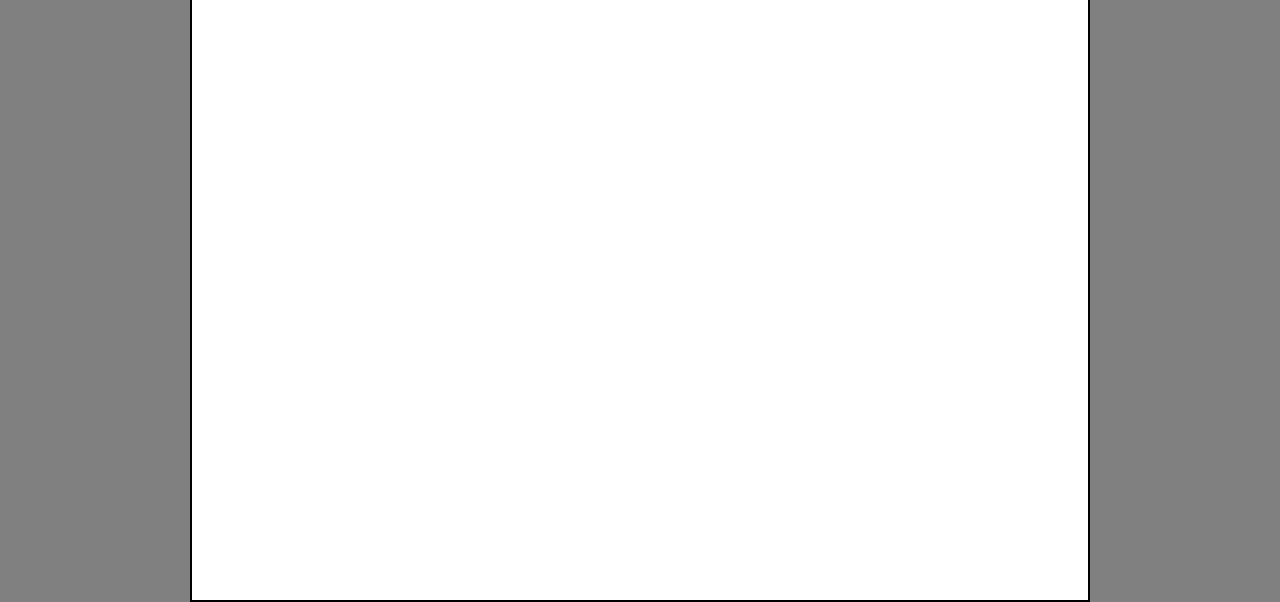
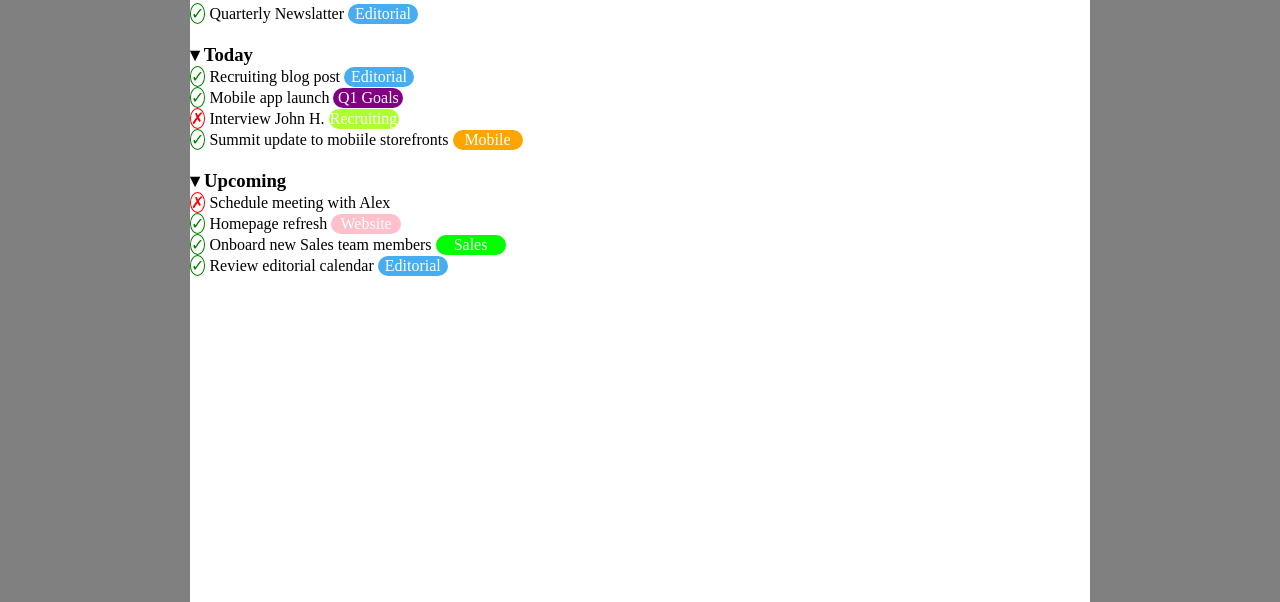
Before and after one commit to Zarzuket/html-css-toboolist, a plain HTML site: page index.html in a window 1280 px wide. Shown: the part 238-840 px from the top of the page. Drawn offline with Linux system fonts and the light colour scheme.

Commit message:
add lists + check-x mark

```diff
--- a/css/style.css
+++ b/css/style.css
@@ -20,7 +20,6 @@ body{
   height: 700px;
   margin: auto;
   margin-top: 40px;
-  border: 2px solid black;
   background-color: white;
 }
 
@@ -50,3 +49,60 @@ border: none;
     border-width: thin;
     color:grey;
 }
+
+.title_list{
+    margin-top: 40px;
+}
+
+.lists{
+    list-style: none;
+    margin-bottom: 20px;
+}
+
+.clicking_list{
+    display: inline-block;
+    width: 70px;
+    height: 20px;
+    border-radius: 10px;
+    text-align: center;
+    line-height: 20px;
+    color: white;
+    }
+
+._lightblue{
+    background-color: rgb(71, 173, 241);
+}
+
+._purple{
+    background-color: purple;
+}
+
+._orange{
+    background-color: orange;
+}
+
+._green{
+    background-color: greenyellow;
+}
+
+._pink{
+    background-color: pink;
+}
+
+._lime{
+    background-color: lime;
+}
+
+.check_mark{
+    border: 1px solid green;
+    display: inline-block;
+    border-radius: 50%;
+    color: green;
+}
+
+.x_mark{
+    border: 1px solid red;
+    display: inline-block;
+    border-radius: 50%;
+    color: red;
+}
--- a/index.html
+++ b/index.html
@@ -21,7 +21,69 @@
             <div class="container_lists">
                 <button class="first_button">Add Task</button>
                 <button class="second_button">Add Section</button>
-                <h1>&#9662; New task</h1>
+                <h3 class="title_list">&#9662; New task</h3>
+                <ul class="lists">
+                    <li>
+                        <div class="check_mark">
+                            &#10003;
+                        </div>
+                         Quarterly Newslatter <span class="clicking_list _lightblue">Editorial</span>
+                    </li>
+                </ul>
+                <h3 class="title_lists">&#9662; Today</h3>
+                <ul class="lists">
+                    <li>
+                        <div class="check_mark">
+                            &#10003;
+                        </div>
+                     Recruiting blog post <span class="clicking_list _lightblue">Editorial</span>
+                    </li>
+                    <li>
+                        <div class=check_mark>
+                            &#10003;
+                        </div>
+                     Mobile app launch <span class="clicking_list _purple">Q1 Goals</span>
+                    </li>
+                    <li>
+                        <div class="x_mark">
+                            &#10007;
+                        </div>
+                     Interview John H. <span class="clicking_list _green" >Recruiting</span>
+                    </li>
+                    <li>
+                        <div class="check_mark">
+                            &#10003;
+                        </div>
+                     Summit update to mobiile storefronts <span class="clicking_list _orange">Mobile</span>
+                    </li>
+                </ul>
+                <h3 class="title_lists">&#9662; Upcoming</h3>
+                <ul class="lists">
+                    <li>
+                        <div class="x_mark">
+                            &#10007;
+                        </div>
+                     Schedule meeting with Alex
+                    </li>
+                    <li>
+                        <div class="check_mark">
+                            &#10003;
+                        </div>
+                          Homepage refresh <span class="clicking_list _pink">Website</span>
+                    </li>
+                    <li>
+                        <div class="check_mark">
+                            &#10003;
+                        </div>
+                         Onboard new Sales team members <span class="clicking_list _lime">Sales</span>
+                    </li>
+                    <li>
+                        <div class="check_mark">
+                            &#10003;
+                        </div>
+                         Review editorial calendar <span class="clicking_list _lightblue">Editorial</span>
+                    </li>
+                </ul>
             </div>
         </main>
         <!-- /lists + buttons -->
```
